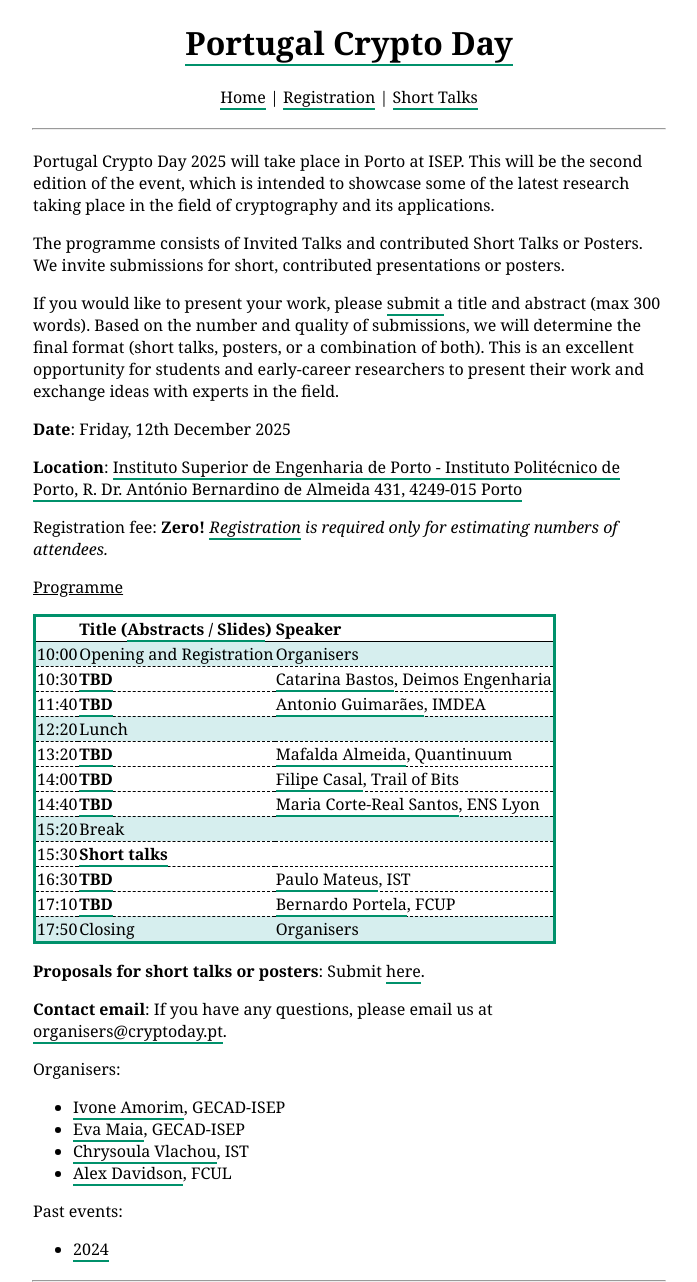
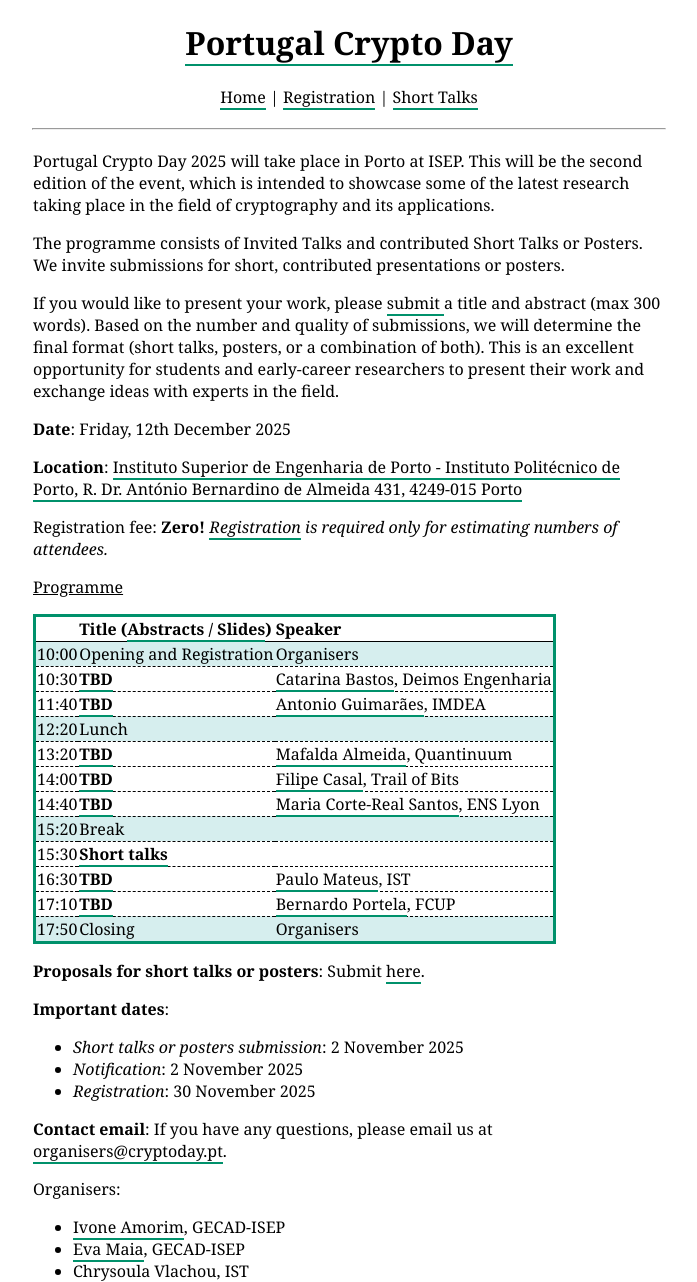
Before and after one commit to cryptoday-pt/cryptoday-pt.github.io, a Jekyll site: the page built from index.html, in a window 1280 px wide. Shown: the top 1282 px of the page, without its empty margins (291-988 px from the left). Built offline with Jekyll 4.4.1, drawn with Linux system fonts in a browser that asks for light colours; the list of posts is cut into pages by our own code; grey boxes are pictures that could not be loaded.

Commit message:
Update index.html

```diff
--- a/index.html
+++ b/index.html
@@ -94,6 +94,16 @@ Portugal Crypto Day 2025 will take place in Porto at ISEP. This will be the seco
     <b>Proposals for short talks or posters</b>: Submit <a href="	https://easychair.org/conferences?conf=pcryptod25"> here</a>.
 </p>
 <p>
+    <b>Important dates</b>:
+    <p>
+        <ul>
+            <li><i>Short talks or posters submission</i>: 2 November 2025</li>
+            <li><i>Notification</i>: 2 November 2025</li>
+            <li><i>Registration</i>: 30 November 2025</li>
+        </ul>
+    </p>
+</p>
+<p>
     <b>Contact email</b>: If you have any questions, please email us at <a href="mailto:organisers@cryptoday.pt">organisers@cryptoday.pt</a>.
 </p>
 <p> Organisers:
```
